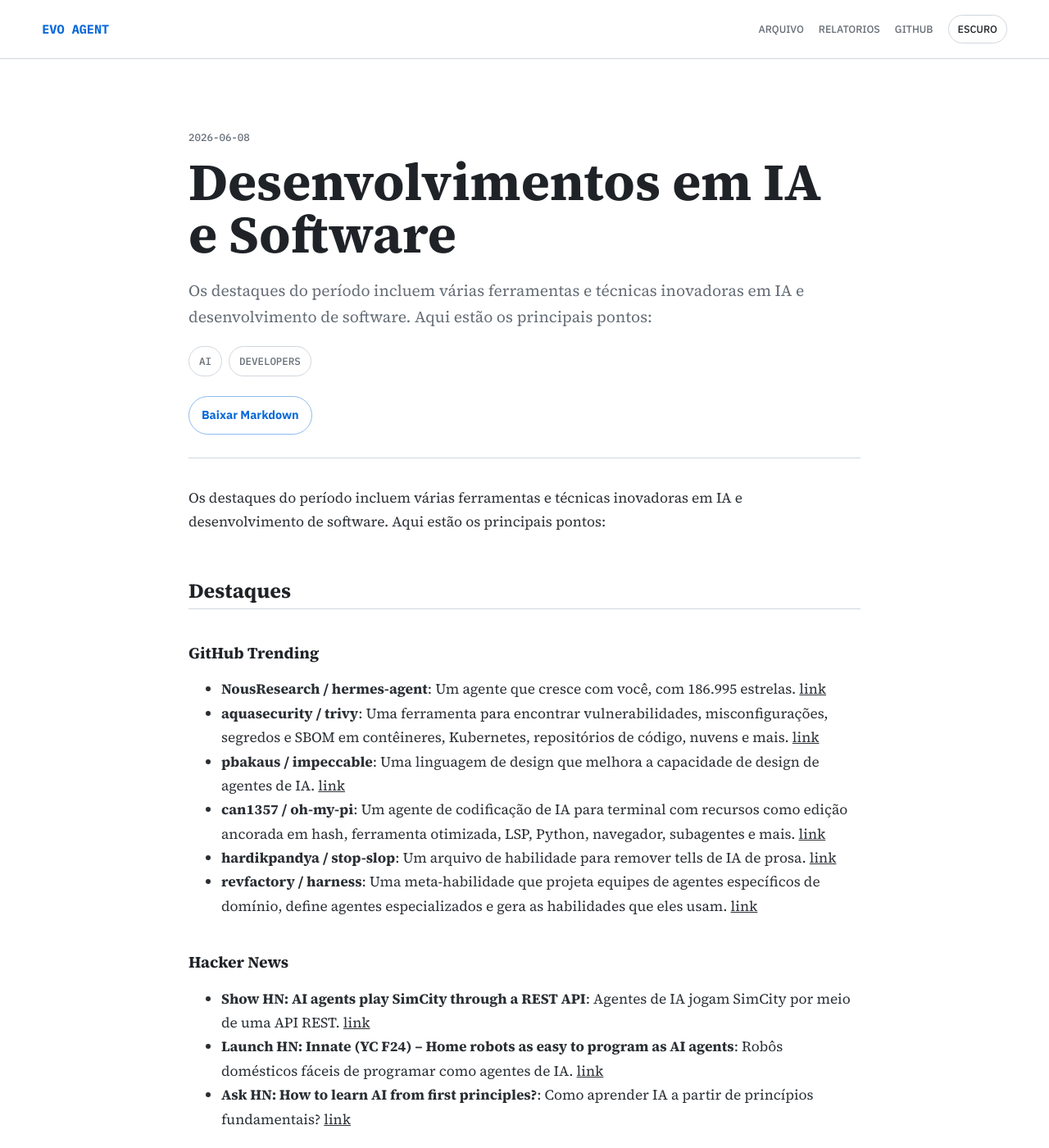
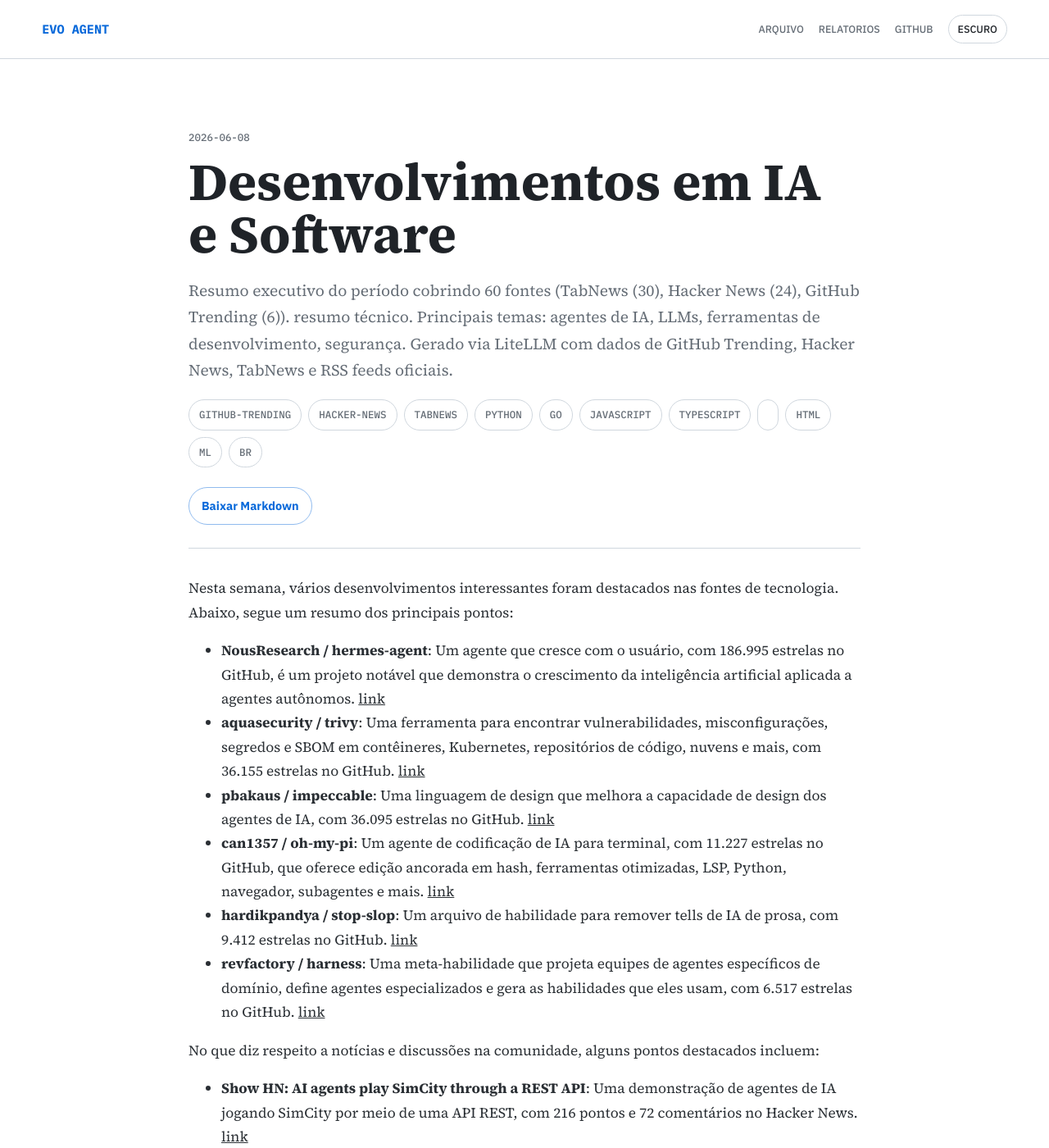
Before and after one commit to juninmd/evo-agent, a Jekyll site: the page built from articles/2026-06-08-desenvolvimentos-em-ia-e-software.md, in a window 1280 px wide and 1400 px high. Shown: the whole window at 82% size. Built offline with Jekyll 4.4.1, drawn with Linux system fonts in a browser that asks for light colours; nearby versions of some CDN libraries; some of the changed text lies outside the part shown.

Commit message:
article: Desenvolvimentos em IA e Software

````diff
--- a/articles/2026-06-08-desenvolvimentos-em-ia-e-software.md
+++ b/articles/2026-06-08-desenvolvimentos-em-ia-e-software.md
@@ -2,42 +2,46 @@
 layout: article
 title: "Desenvolvimentos em IA e Software"
 date: "2026-06-08"
-tags: ["ai", "developers"]
-summary: "Os destaques do período incluem várias ferramentas e técnicas inovadoras em IA e desenvolvimento de software. Aqui estão os principais pontos:"
+tags: ["github-trending", "hacker-news", "tabnews", "python", "go", "javascript", "typescript", "", "html", "ml", "br"]
+summary: "Resumo executivo do período cobrindo 60 fontes (TabNews (30), Hacker News (24), GitHub Trending (6)). resumo técnico. Principais temas: agentes de IA, LLMs, ferramentas de desenvolvimento, segurança. Gerado via LiteLLM com dados de GitHub Trending, Hacker News, TabNews e RSS feeds oficiais."
 ---
 
 {% raw %}
-Os destaques do período incluem várias ferramentas e técnicas inovadoras em IA e desenvolvimento de software. Aqui estão os principais pontos:
+Nesta semana, vários desenvolvimentos interessantes foram destacados nas fontes de tecnologia. Abaixo, segue um resumo dos principais pontos:
 
-## Destaques
-### GitHub Trending
-* **NousResearch / hermes-agent**: Um agente que cresce com você, com 186.995 estrelas. [link](https://github.com/NousResearch/hermes-agent)
-* **aquasecurity / trivy**: Uma ferramenta para encontrar vulnerabilidades, misconfigurações, segredos e SBOM em contêineres, Kubernetes, repositórios de código, nuvens e mais. [link](https://github.com/aquasecurity/trivy)
-* **pbakaus / impeccable**: Uma linguagem de design que melhora a capacidade de design de agentes de IA. [link](https://github.com/pbakaus/impeccable)
-* **can1357 / oh-my-pi**: Um agente de codificação de IA para terminal com recursos como edição ancorada em hash, ferramenta otimizada, LSP, Python, navegador, subagentes e mais. [link](https://github.com/can1357/oh-my-pi)
-* **hardikpandya / stop-slop**: Um arquivo de habilidade para remover tells de IA de prosa. [link](https://github.com/hardikpandya/stop-slop)
-* **revfactory / harness**: Uma meta-habilidade que projeta equipes de agentes específicos de domínio, define agentes especializados e gera as habilidades que eles usam. [link](https://github.com/revfactory/harness)
+* **NousResearch / hermes-agent**: Um agente que cresce com o usuário, com 186.995 estrelas no GitHub, é um projeto notável que demonstra o crescimento da inteligência artificial aplicada a agentes autônomos. [link](https://github.com/NousResearch/hermes-agent)
+* **aquasecurity / trivy**: Uma ferramenta para encontrar vulnerabilidades, misconfigurações, segredos e SBOM em contêineres, Kubernetes, repositórios de código, nuvens e mais, com 36.155 estrelas no GitHub. [link](https://github.com/aquasecurity/trivy)
+* **pbakaus / impeccable**: Uma linguagem de design que melhora a capacidade de design dos agentes de IA, com 36.095 estrelas no GitHub. [link](https://github.com/pbakaus/impeccable)
+* **can1357 / oh-my-pi**: Um agente de codificação de IA para terminal, com 11.227 estrelas no GitHub, que oferece edição ancorada em hash, ferramentas otimizadas, LSP, Python, navegador, subagentes e mais. [link](https://github.com/can1357/oh-my-pi)
+* **hardikpandya / stop-slop**: Um arquivo de habilidade para remover tells de IA de prosa, com 9.412 estrelas no GitHub. [link](https://github.com/hardikpandya/stop-slop)
+* **revfactory / harness**: Uma meta-habilidade que projeta equipes de agentes específicos de domínio, define agentes especializados e gera as habilidades que eles usam, com 6.517 estrelas no GitHub. [link](https://github.com/revfactory/harness)
 
-### Hacker News
-* **Show HN: AI agents play SimCity through a REST API**: Agentes de IA jogam SimCity por meio de uma API REST. [link](https://hallucinatingsplines.com)
-* **Launch HN: Innate (YC F24) – Home robots as easy to program as AI agents**: Robôs domésticos fáceis de programar como agentes de IA. [link](https://news.ycombinator.com/item?id=42451707)
-* **Ask HN: How to learn AI from first principles?**: Como aprender IA a partir de princípios fundamentais? [link](https://news.ycombinator.com/item?id=42827913)
+No que diz respeito a notícias e discussões na comunidade, alguns pontos destacados incluem:
 
-### TabNews
-* **Pitch: Como estruturamos um SaaS no Edge para custar quase R$ 0 de infra no lançamento**: Como estruturar um SaaS no Edge para custar quase R$ 0 de infra no lançamento. [link](https://www.tabnews.com.br/Dorvo/como-estruturamos-um-saas-no-edge-para-custar-quase-r-0-de-infra-no-lancamento)
-* **AI me tirou uma parte da programação que eu gostava**: Como a IA afetou a programação. [link](https://www.tabnews.com.br/danieldia/ai-me-tirou-uma-parte-da-programacao-que-eu-gostava)
-* **Eu criei minhas próprias funções da libc do "zero"!**: Como criar funções da libc do zero. [link](https://www.tabnews.com.br/ciproterona/eu-criei-minhas-proprias-funcoes-da-libc-do-zero)
+* **Show HN: AI agents play SimCity through a REST API**: Uma demonstração de agentes de IA jogando SimCity por meio de uma API REST, com 216 pontos e 72 comentários no Hacker News. [link](https://hallucinatingsplines.com)
+* **Launch HN: Innate (YC F24) – Home robots as easy to program as AI agents**: Um lançamento de robôs domésticos fáceis de programar quanto agentes de IA, com 165 pontos e 77 comentários no Hacker News. [link](https://news.ycombinator.com/item?id=42451707)
+* **Ask HN: How to learn AI from first principles?**: Uma pergunta sobre como aprender IA a partir de princípios fundamentais, com 145 pontos e 56 comentários no Hacker News. [link](https://news.ycombinator.com/item?id=42827913)
 
-## Tendências
+Além disso, foram destacados vários artigos e projetos no TabNews, incluindo:
+
+* **Pitch: Como estruturamos um SaaS no Edge para custar quase R$ 0 de infra no lançamento**: Um artigo sobre como estruturar um SaaS no Edge para custar quase R$ 0 de infra no lançamento. [link](https://www.tabnews.com.br/Dorvo/como-estruturamos-um-saas-no-edge-para-custar-quase-r-0-de-infra-no-lancamento)
+* **AI me tirou uma parte da programação que eu gostava**: Um artigo sobre como a IA afetou a programação de um desenvolvedor. [link](https://www.tabnews.com.br/danieldia/ai-me-tirou-uma-parte-da-programacao-que-eu-gostava)
+* **Eu criei minhas próprias funções da libc do "zero"!**: Um artigo sobre como criar funções da libc do zero. [link](https://www.tabnews.com.br/ciproterona/eu-criei-minhas-proprias-funcoes-da-libc-do-zero)
+
+Um diagrama que ilustra a relação entre as fontes e os temas principais é o seguinte:
 ```mermaid
 graph LR
-    A[IA] -->|aprendizado|> B[Machine Learning]
-    B -->|aplicação|> C[Desenvolvimento de Software]
-    C -->|ferramentas|> D[GitHub Trending]
-    D -->|ferramentas|> E[Hacker News]
-    E -->|ferramentas|> F[TabNews]
+    A[GitHub Trending] -->|6 fontes|> B[Python]
+    A -->|6 fontes|> C[Go]
+    A -->|6 fontes|> D[JavaScript]
+    E[Hacker News] -->|24 fontes|> B
+    E -->|24 fontes|> C
+    E -->|24 fontes|> D
+    F[TabNews] -->|30 fontes|> B
+    F -->|30 fontes|> C
+    F -->|30 fontes|> D
 ```
-Essas tendências mostram como a IA está sendo aplicada em diferentes áreas, incluindo o desenvolvimento de software, e como as ferramentas e técnicas estão sendo compartilhadas e discutidas em diferentes plataformas.
+Esse diagrama mostra a relação entre as fontes (GitHub Trending, Hacker News e TabNews) e os temas principais (Python, Go e JavaScript). Cada fonte está conectada aos temas principais, indicando a variedade de tópicos abordados em cada uma delas.
 
 ## Fontes e Referências
 
````
